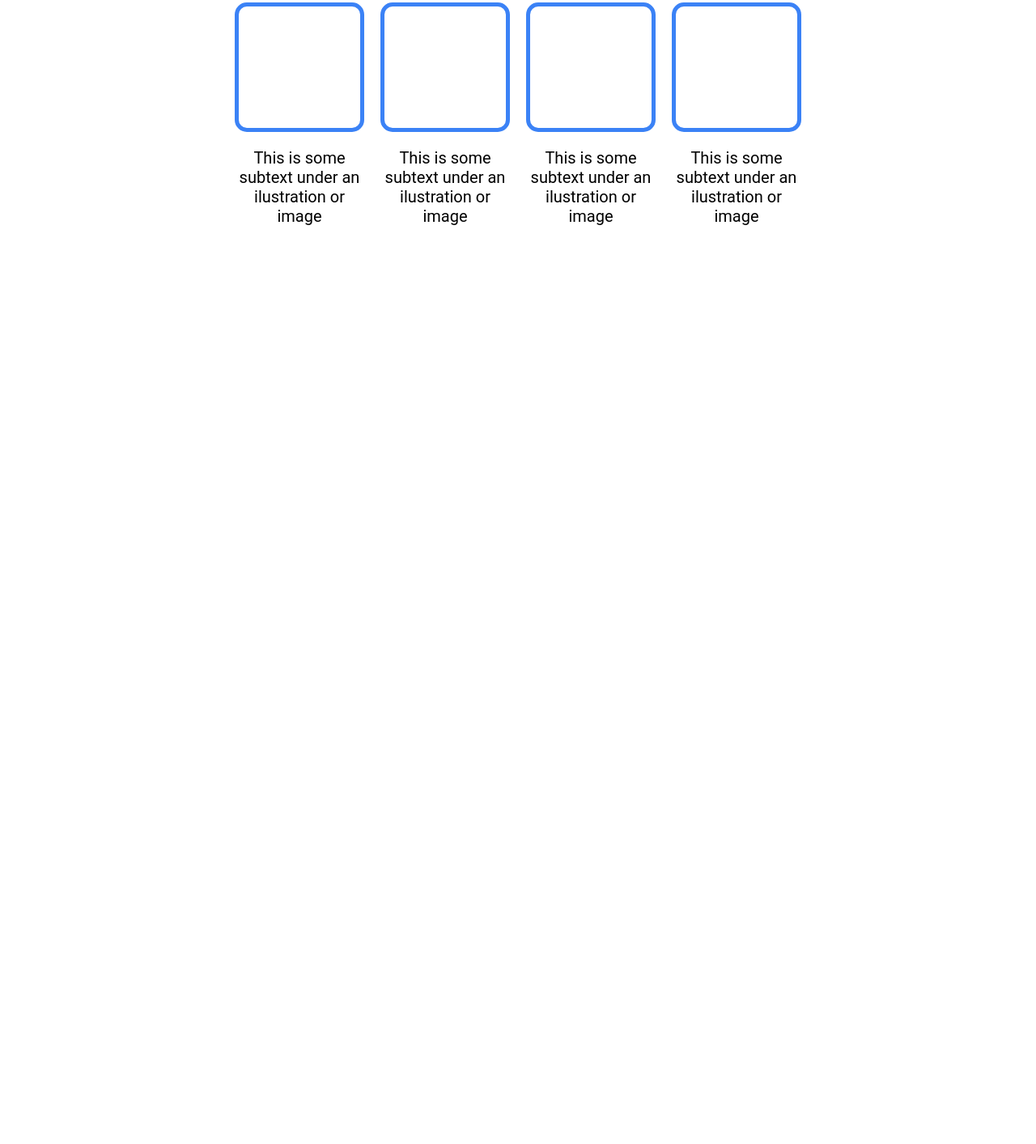
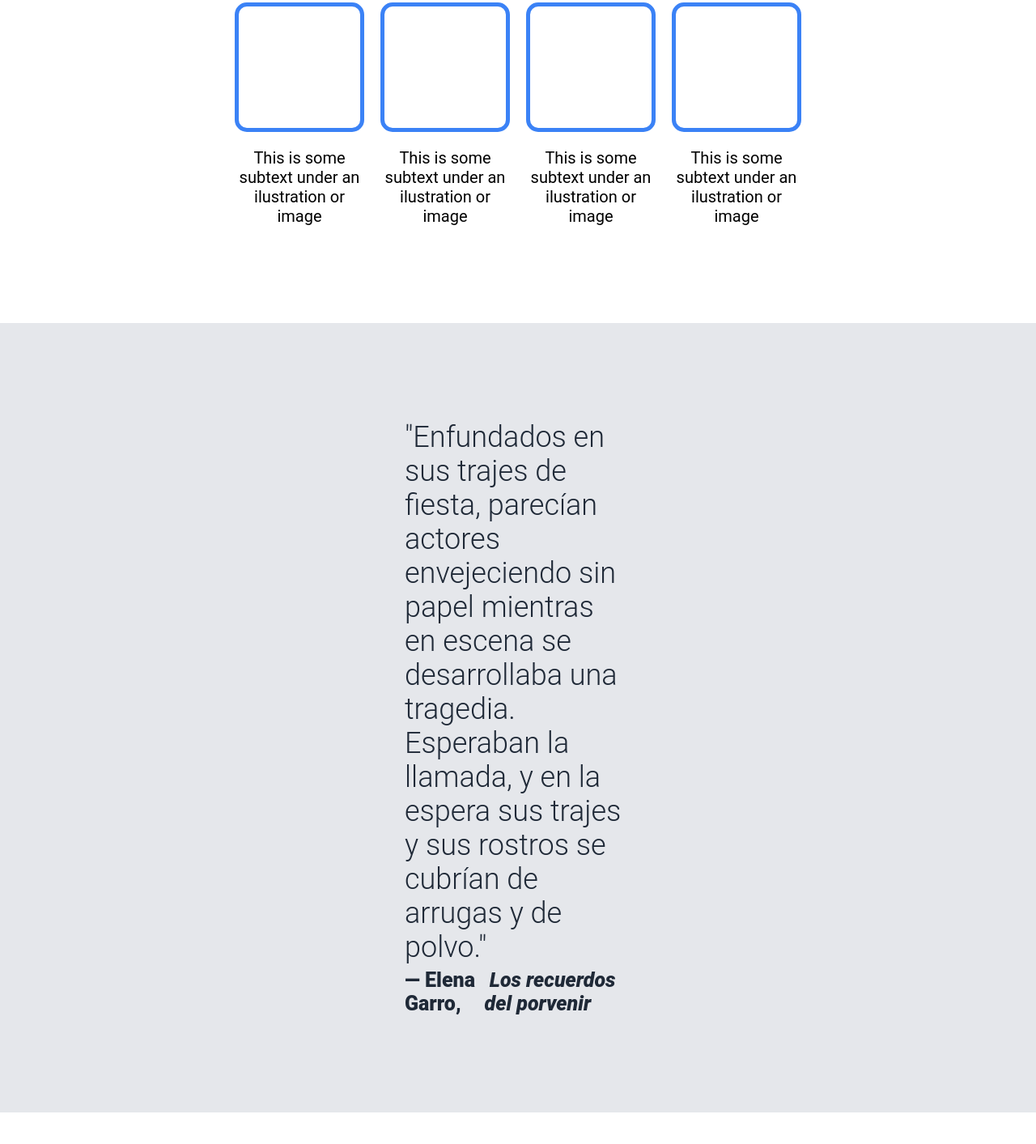
Before and after one commit to Bernapro/web-flexbox, a plain HTML site: page index.html in a window 1280 px wide. Shown: the part 869-2282 px from the top of the page at 81% size. Before the commit the page ends 1268 px from the top, so only its background shows below. Drawn offline with Linux system fonts and the light colour scheme.

Commit message:
Frase y cita

```diff
--- a/index.html
+++ b/index.html
@@ -58,15 +58,19 @@
             </div>
         </div>
         <div class="frase">
-
+            <div class="texto">
+                "Enfundados en sus trajes de fiesta, parecían actores envejeciendo sin papel mientras en escena se
+                desarrollaba una tragedia.
+                Esperaban la llamada, y en la espera sus trajes y sus rostros se cubrían de arrugas y de polvo."
+            </div>
+            <div class="cita">
+                — Elena Garro, <span class="titulo">&nbsp;Los recuerdos del porvenir</span>
+            </div>
         </div>
         <div class="aviso">
-
         </div>
     </div>
-
     <div class="pie-pagina">
-
     </div>
 </body>
 
--- a/style.css
+++ b/style.css
@@ -96,6 +96,7 @@ ul {
     display: flex;
     flex: 1;
     flex-direction: column;
+    gap: 100px;
 }
 
 .informacion {
@@ -135,4 +136,31 @@ ul {
     border: 5px solid #3B82F6;
     border-radius: 15px;
     flex-shrink: 0;
+    flex-grow: 1;
 }
+
+.frase {
+    display: flex;
+    flex-direction: column;
+    background-color: #E5E7EB;
+    padding: 120px 500px;
+    gap: 5px;
+}
+
+.frase .texto {
+    color: #1F2937;
+    font-size: 36px;
+    font-weight: 300;
+}
+
+.frase .cita {
+    display: flex;
+    justify-content: flex-end;
+    color: #1F2937;
+    font-size: 25px;
+    font-weight: 900;
+}
+
+.frase .cita .titulo {
+    font-style: italic;
+}
```
